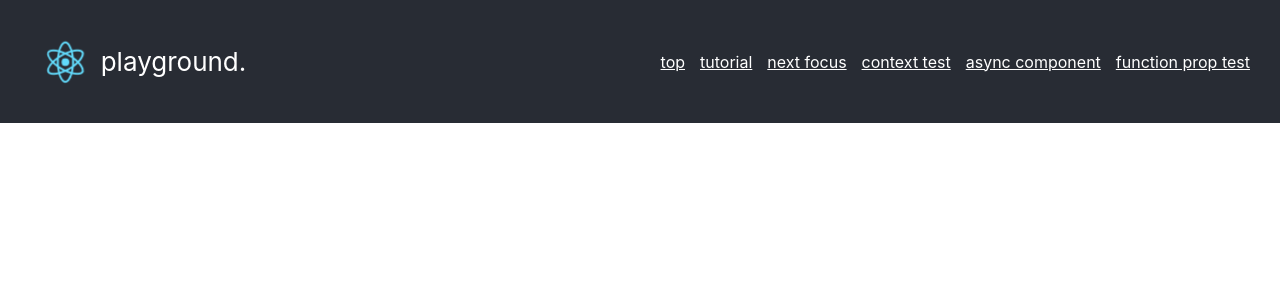
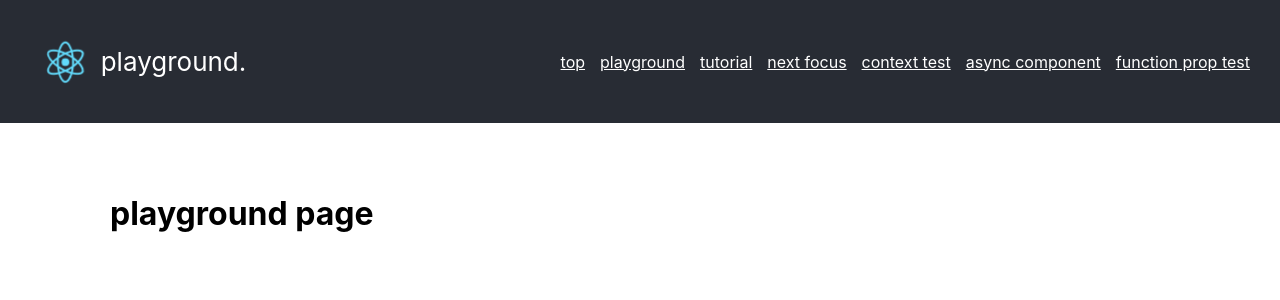
Before and after one commit to neripark/react-typescript-playground, a React app: page /playground in a window 1280 px wide. Shown: the top 300 px of the page. Built offline with nearby package versions, Linux system fonts and the light colour scheme.

Commit message:
add playground page

```diff
--- a/src/App.tsx
+++ b/src/App.tsx
@@ -3,6 +3,7 @@ import logo from "./logo.svg";
 import "./App.css";
 import Navigation from "./components/Navigation";
 import { BrowserRouter as Router, Switch, Route } from "react-router-dom";
+import Playground from "./pages/Playground";
 import Tutorial from "./pages/Tutorial";
 import NextFocus from "./pages/NextFocus";
 import ContextTest from "./pages/ContextTest";
@@ -22,6 +23,7 @@ const App: React.FC = () => {
         </header>
         <main className="Main">
           <Switch>
+            <Route path="/playground" component={Playground} />
             <Route path="/tutorial" component={Tutorial} />
             <Route path="/nextfocus" component={NextFocus} />
             <Route path="/contexttest" component={ContextTest} />
--- a/src/components/Navigation.tsx
+++ b/src/components/Navigation.tsx
@@ -8,6 +8,11 @@ const Navigation: React.FC = () => {
         <li className="Nav-item">
           <Link to="/" className="Nav-item-link">
             top
+          </Link>
+        </li>
+        <li className="Nav-item">
+          <Link to="/playground" className="Nav-item-link">
+            playground
           </Link>
         </li>
         <li className="Nav-item">
--- /dev/null
+++ b/src/pages/Playground.tsx
@@ -0,0 +1,16 @@
+import * as React from "react";
+import { RouteComponentProps } from "react-router-dom";
+
+type PageProps = {} & RouteComponentProps<{}>;
+
+const Playground: React.FC<PageProps> = () => {
+  return (
+    <>
+      <h1>playground page</h1>
+    </>
+  );
+};
+
+const FancyButton: React.FC = ({ children }) => <button>{children}</button>;
+
+export default Playground;
```
